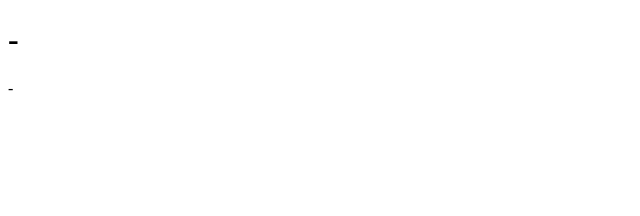
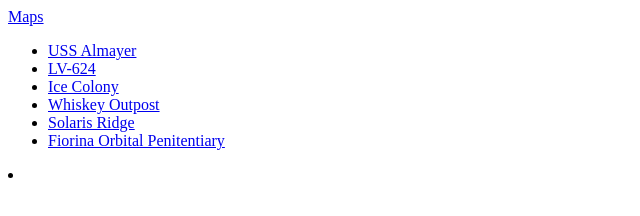
Before and after one commit to blackcrystall/blackcrystall.github.io, a plain HTML site: page index.html in a window 1280 px wide. Shown: the whole page, without its empty margins (0-640 px from the left). Drawn offline with Linux system fonts and the light colour scheme.

Commit message:
Update index.html

```diff
--- a/index.html
+++ b/index.html
@@ -1,7 +1,15 @@
 <!DOCTYPE html>
 <html>
-<body>
-<h1>-</h1>
-<p>-</p>
-</body>
+  <head>
+    <title>Карты CM-SS13.RU (Актуальные... Обновление по возможности)</title>
+    <meta charset="utf-8">
+    <meta name="keywords" content="вики (в дороботке)">
+    <link rel="shortcut icon" href="images/favicon.ico"/>
+  </head>
+  <body>
+    <a href="#">Maps</a>
+													<ul class="dropdown">
+								<li id="n-USS-Almayer"><a href="https:///images/USS_Almayer.png" rel="nofollow">USS Almayer</a></li><li id="n-LV-624"><a href="https:///images/LV624.png" rel="nofollow">LV-624</a></li><li id="n-Ice-Colony"><a href="https:///images/Map_icecolony.png" rel="nofollow">Ice Colony</a></li><li id="n-Whiskey-Outpost"><a href="https:///images/Whiskey_outpost.png" rel="nofollow">Whiskey Outpost</a></li><li id="n-Solaris-Ridge"><a href="https:///images/Solaris_Ridge.png" rel="nofollow">Solaris Ridge</a></li><li id="n-Fiorina-Orbital-Penitentiary"><a href="https:///images/Map_Prison.png" rel="nofollow">Fiorina Orbital Penitentiary</a></li>							</ul>
+																		<li class="has-dropdown active"  id='p-Lore'>
+  </body>
 </html>
```
